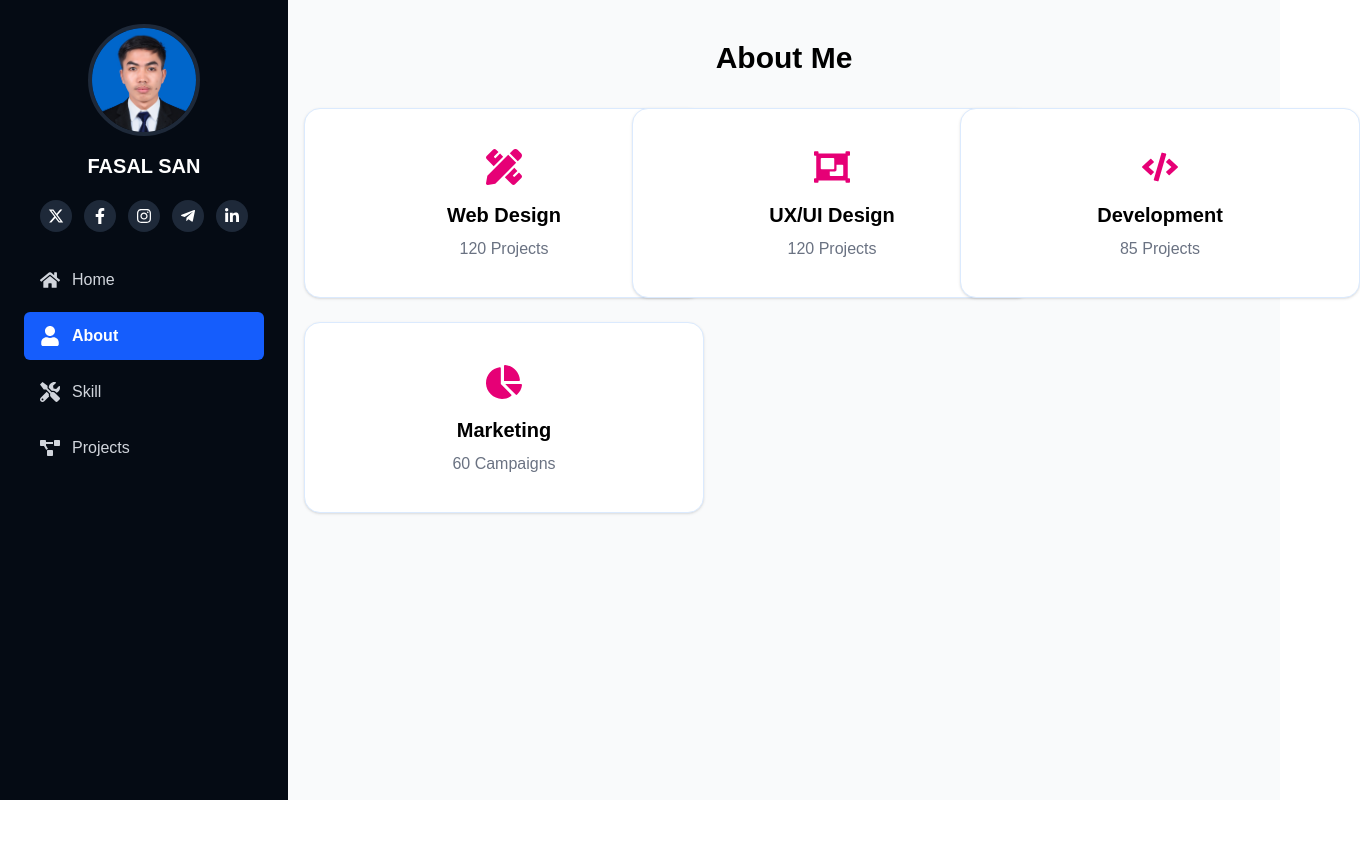
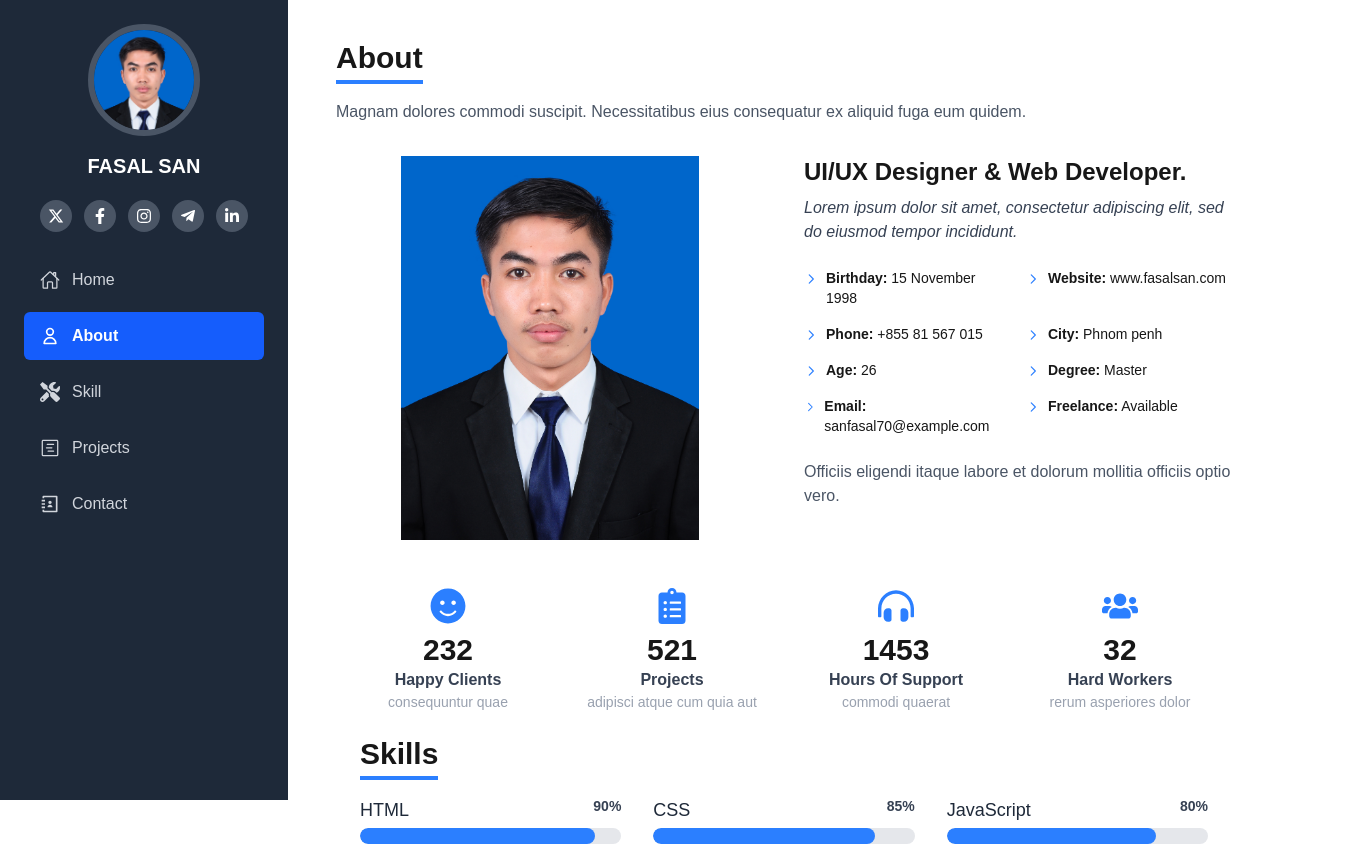
Before and after one commit to Fasalsan/my-portfolio, a Next.js app: page /pages/about in a window 1280 px wide. Shown: the top 868 px of the page, 1360 px wide, since content can reach past the window. Before the commit the page ends 800 px from the top, so only its background shows below. Built offline with nearby package versions, Linux system fonts and the light colour scheme.

Commit message:
fix side bar

```diff
--- a/app/components/Card.js
+++ b/app/components/Card.js
@@ -4,7 +4,7 @@ import Link from 'next/link';
 export default function Card({ icon: Icon, title, count, href }) {
     return (
         <Link href={href}>
-            <div className="w-full sm:w-64 md:w-72 lg:w-100 p-6 sm:p-9 bg-white rounded-2xl border border-blue-100 shadow-sm text-center hover:shadow-xl transition-all duration-500 group cursor-pointer">
+            <div className="w-full sm:w-64 md:w-72 lg:w-90 p-6 sm:p-9 bg-white rounded-2xl border border-blue-100 shadow-sm text-center hover:shadow-xl transition-all duration-500 group cursor-pointer">
                 <div className="text-pink-600 text-4xl mb-4 transition-transform duration-500 group-hover:rotate-[360deg]">
                     <Icon className="inline-block" />
                 </div>
--- a/app/components/MenuItems.js
+++ b/app/components/MenuItems.js
@@ -1,8 +1,13 @@
-import { FaHome, FaUser, FaProjectDiagram, FaTools } from 'react-icons/fa'
+import {  FaTools } from 'react-icons/fa'
+import { IoHomeOutline } from "react-icons/io5";
+import { HiOutlineUser, HiOutlineCog } from 'react-icons/hi'
+import { RiContactsBook3Line } from "react-icons/ri";
+import { GoProjectRoadmap } from "react-icons/go";
 
 export const MenuItems = [
-    { label: 'Home', href: '/', icon: FaHome },
-    { label: 'About', href: '/pages/about', icon: FaUser },
+    { label: 'Home', href: '/', icon: IoHomeOutline },
+    { label: 'About', href: '/pages/about', icon: HiOutlineUser },
     { label: 'Skill', href: '/pages/skill', icon: FaTools },
-    { label: 'Projects', href: '/pages/project', icon: FaProjectDiagram },
+    { label: 'Projects', href: '/pages/project', icon: GoProjectRoadmap },
+    { label: 'Contact', href: '/pages/contact', icon: RiContactsBook3Line },
 ]
--- a/app/components/MobileMenu.js
+++ b/app/components/MobileMenu.js
@@ -14,7 +14,7 @@ import profile from '@/public/images/profile.jpg'
 export default function MobileMenu({ open, setOpen }) {
     return (
         <div
-            className={`fixed top-0 left-0 h-full w-72 bg-[#050B14] text-white p-6 z-50 transition-transform transform ${open ? 'translate-x-0' : '-translate-x-full'
+            className={`fixed top-0 left-0 h-full w-72 bg-gray-800 text-white p-6 z-50 transition-transform transform ${open ? 'translate-x-0' : '-translate-x-full'
                 } md:hidden`}
         >
             {/* Close Button */}
--- a/app/components/Sidebar.js
+++ b/app/components/Sidebar.js
@@ -34,10 +34,10 @@ export default function Sidebar() {
             <MobileMenu open={isOpen} setOpen={setIsOpen} />
 
             {/* Desktop Sidebar */}
-            <aside className="hidden md:flex w-72 bg-[#050B14] text-white h-screen p-6 flex-col items-center sticky top-0">
+            <aside className="hidden md:flex w-72 bg-gray-800 text-white h-screen p-6 flex-col items-center sticky top-0">
                 {/* Profile */}
                 <div className="flex flex-col items-center space-y-2 mb-6">
-                    <div className="w-28 h-28 rounded-full overflow-hidden border-4 border-gray-800">
+                    <div className="w-28 h-28 rounded-full overflow-hidden border-6 border-gray-600">
                         <Image src={profile} alt="Profile" className="object-cover" />
                     </div>
                     <h2 className="text-xl font-semibold mt-2 uppercase">Fasal San</h2>
@@ -56,7 +56,7 @@ export default function Sidebar() {
                                 href={url}
                                 target="_blank"
                                 rel="noopener noreferrer"
-                                className="bg-gray-800 p-2 rounded-full hover:bg-gray-700"
+                                className="bg-gray-600 p-2 rounded-full hover:bg-gray-700"
                             >
                                 <Icon className="w-4 h-4" />
                             </a>
--- /dev/null
+++ b/app/components/SocialLinks.js
@@ -0,0 +1,31 @@
+// components/socialLinks.js or socialLinks.ts
+import {
+    FaXTwitter,
+    FaFacebookF,
+    FaInstagram,
+    FaTelegram,
+    FaLinkedinIn,
+} from 'react-icons/fa';
+
+export const socialLinks = [
+    {
+        icon: FaXTwitter,
+        url: 'https://twitter.com/yourprofile',
+    },
+    {
+        icon: FaFacebookF,
+        url: 'https://www.facebook.com/yourprofile',
+    },
+    {
+        icon: FaInstagram,
+        url: 'https://instagram.com/yourprofile',
+    },
+    {
+        icon: FaTelegram,
+        url: 'https://t.me/yourusername',
+    },
+    {
+        icon: FaLinkedinIn,
+        url: 'https://linkedin.com/in/yourprofile',
+    },
+];
--- a/app/pages/about/page.js
+++ b/app/pages/about/page.js
@@ -1,10 +1,140 @@
-import React from 'react'
-import NewData from '../../services/page'
+'use client';
 
-export default function about() {
+import { useEffect, useRef, useState } from 'react';
+import Image from 'next/image';
+import profileImage from '@/public/images/profile.jpg';
+import { HiOutlineChevronRight } from 'react-icons/hi';
+import { FaSmile, FaClipboardList, FaHeadphonesAlt, FaUsers } from 'react-icons/fa';
+import Skill from '../skill/page';
+
+const stats = [
+    { icon: FaSmile, number: 232, title: 'Happy Clients', desc: 'consequuntur quae' },
+    { icon: FaClipboardList, number: 521, title: 'Projects', desc: 'adipisci atque cum quia aut' },
+    { icon: FaHeadphonesAlt, number: 1453, title: 'Hours Of Support', desc: 'commodi quaerat' },
+    { icon: FaUsers, number: 32, title: 'Hard Workers', desc: 'rerum asperiores dolor' },
+];
+
+const skills = [
+    { name: 'HTML', percent: 100 },
+    { name: 'CSS', percent: 90 },
+    { name: 'JAVASCRIPT', percent: 75 },
+    { name: 'PHP', percent: 80 },
+    { name: 'WORDPRESS/CMS', percent: 90 },
+    { name: 'PHOTOSHOP', percent: 55 },
+];
+
+const personalInfo = [
+    { label: 'Birthday', value: '15 November 1998' },
+    { label: 'Website', value: 'www.fasalsan.com' },
+    { label: 'Phone', value: '+855 81 567 015' },
+    { label: 'City', value: 'Phnom penh' },
+    { label: 'Age', value: '26' },
+    { label: 'Degree', value: 'Master' },
+    { label: 'Email', value: 'sanfasal70@example.com' },
+    { label: 'Freelance', value: 'Available' },
+];
+
+export default function About() {
+    const [animatedNumbers, setAnimatedNumbers] = useState(stats.map(() => 0));
+    const statsRef = useRef(null);
+    const [hasAnimated, setHasAnimated] = useState(false);
+
+    useEffect(() => {
+        const observer = new IntersectionObserver(
+            ([entry]) => {
+                if (entry.isIntersecting && !hasAnimated) {
+                    setHasAnimated(true);
+                    stats.forEach((stat, i) => {
+                        let start = 0;
+                        const end = stat.number;
+                        const duration = 1000;
+                        const step = end / (duration / 20);
+
+                        const timer = setInterval(() => {
+                            start += step;
+                            if (start >= end) {
+                                clearInterval(timer);
+                                setAnimatedNumbers(prev => {
+                                    const updated = [...prev];
+                                    updated[i] = end;
+                                    return updated;
+                                });
+                            } else {
+                                setAnimatedNumbers(prev => {
+                                    const updated = [...prev];
+                                    updated[i] = Math.ceil(start);
+                                    return updated;
+                                });
+                            }
+                        }, 20);
+                    });
+                }
+            },
+            { threshold: 0.5 }
+        );
+
+        if (statsRef.current) observer.observe(statsRef.current);
+        return () => {
+            if (statsRef.current) observer.unobserve(statsRef.current);
+        };
+    }, [hasAnimated]);
+
     return (
-        <div>
-            <NewData />
-        </div>
-    )
+        <section className="px-6 md:px-12 py-10 max-w-7xl mx-auto">
+            <h2 className="text-3xl font-bold mb-4 relative inline-block border-b-4 border-blue-500 pb-1">
+                About
+            </h2>
+            <p className="text-gray-600 mb-8 max-w-3xl">
+                Magnam dolores commodi suscipit. Necessitatibus eius consequatur ex aliquid fuga eum quidem.
+            </p>
+
+            <div className="grid md:grid-cols-2 gap-10 items-start">
+                <div className="w-full max-w-md h-96 relative">
+                    <Image src={profileImage} alt="Profile" fill className="rounded-lg object-contain" />
+                </div>
+
+                <div>
+                    <h3 className="text-2xl font-semibold mb-2">UI/UX Designer & Web Developer.</h3>
+                    <p className="italic text-gray-700 mb-6">
+                        Lorem ipsum dolor sit amet, consectetur adipiscing elit, sed do eiusmod tempor incididunt.
+                    </p>
+
+                    <div className="grid grid-cols-1 sm:grid-cols-2 gap-4 mb-6">
+                        {personalInfo.map((item, idx) => (
+                            <div key={idx} className="flex items-start gap-2 text-sm">
+                                <HiOutlineChevronRight className="mt-1 text-blue-500" />
+                                <p>
+                                    <span className="font-semibold">{item.label}:</span> {item.value}
+                                </p>
+                            </div>
+                        ))}
+                    </div>
+
+                    <p className="text-gray-600">
+                        Officiis eligendi itaque labore et dolorum mollitia officiis optio vero.
+                    </p>
+                </div>
+            </div>
+
+            <section className="py-12">
+                {/* Stats */}
+                <div ref={statsRef} className="grid grid-cols-2 md:grid-cols-4 gap-8 text-center px-4">
+                    {stats.map(({ icon: Icon, title, desc }, idx) => (
+                        <div key={idx}>
+                            <Icon className="mx-auto text-blue-500 text-4xl mb-2" />
+                            <h3 className="text-3xl font-bold">{animatedNumbers[idx]}</h3>
+                            <p className="font-semibold text-gray-700">{title}</p>
+                            <p className="text-sm text-gray-400">{desc}</p>
+                        </div>
+                    ))}
+                </div>
+
+                {/* Skills */}
+
+                <div className='p-6'>
+                    <Skill />
+                </div>
+            </section>
+        </section>
+    );
 }
--- a/app/pages/skill/page.js
+++ b/app/pages/skill/page.js
@@ -1,7 +1,84 @@
-import React from 'react'
+'use client'
 
-export default function page() {
+import { useEffect, useRef, useState } from 'react'
+
+const skills = [
+    { name: 'HTML', level: 90 },
+    { name: 'CSS', level: 85 },
+    { name: 'JavaScript', level: 80 },
+    { name: 'React.js', level: 95 },
+    { name: 'Next.js', level: 80 },
+    { name: 'Tailwind CSS', level: 70 },
+]
+
+export default function Skill() {
+    const sectionRef = useRef(null)
+    const [progress, setProgress] = useState(skills.map(() => 0))
+    const [hasAnimated, setHasAnimated] = useState(false)
+
+    useEffect(() => {
+        const observer = new IntersectionObserver(
+            ([entry]) => {
+                if (entry.isIntersecting && !hasAnimated) {
+                    setHasAnimated(true)
+                }
+            },
+            { threshold: 0.4 }
+        )
+
+        if (sectionRef.current) {
+            observer.observe(sectionRef.current)
+        }
+
+        return () => observer.disconnect()
+    }, [hasAnimated])
+
+    useEffect(() => {
+        if (!hasAnimated) return
+
+        const intervals = skills.map((skill, i) => {
+            return setInterval(() => {
+                setProgress(prev => {
+                    const updated = [...prev]
+                    if (updated[i] < skill.level) {
+                        updated[i] += 1
+                    } else {
+                        clearInterval(intervals[i])
+                    }
+                    return updated
+                })
+            }, 15)
+        })
+
+        return () => intervals.forEach(clearInterval)
+    }, [hasAnimated])
+
     return (
-        <div>Skill Page</div>
+        <div ref={sectionRef}>
+            <h2 className="text-3xl font-bold mb-4 relative inline-block border-b-4 border-blue-500 pb-1">
+                Skills
+            </h2>
+            <div className="grid gap-8
+                  grid-cols-1
+                  sm:grid-cols-2
+                  md:grid-cols-3
+                  lg:grid-cols-3">
+                {skills.map((skill, i) => (
+                    <div key={skill.name} className="mb-6">
+                        <div className="flex justify-between mb-1">
+                            <span className="text-lg font-medium text-gray-800">{skill.name}</span>
+                            <span className="text-sm font-semibold text-gray-700">{progress[i]}%</span>
+                        </div>
+                        <div className="w-full bg-gray-200 h-4 rounded-full overflow-hidden">
+                            <div
+                                className="h-4 bg-blue-500 rounded-full transition-all duration-300"
+                                style={{ width: `${progress[i]}%` }}
+                            />
+                        </div>
+                    </div>
+                ))}
+            </div>
+        </div>
+
     )
 }
```
